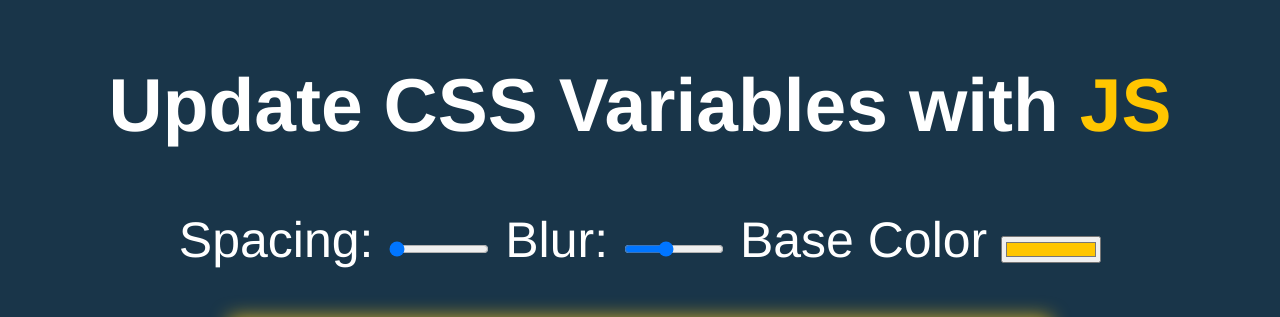
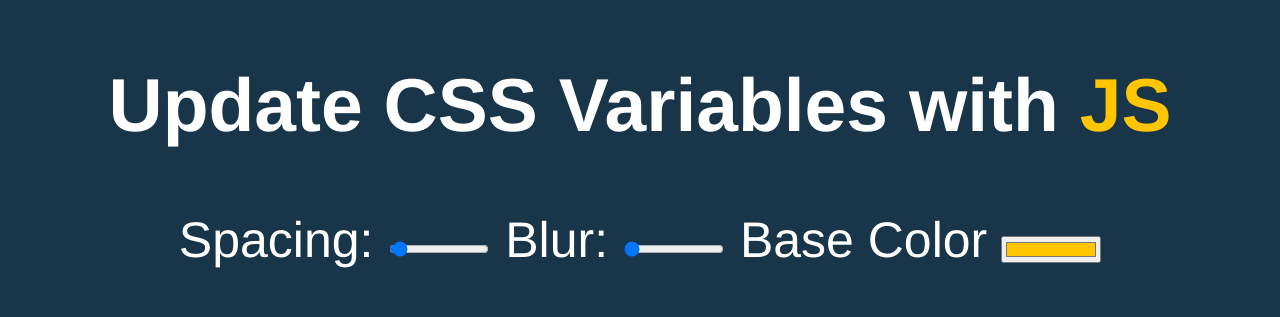
Before and after one commit to jacksen30/Using-CSS-variables-and-JS-together, a plain HTML site: page index.html in a window 1280 px wide. Shown: the top 317 px of the page. Drawn offline with Linux system fonts and the light colour scheme; grey boxes are pictures that could not be loaded.

Commit message:
update default variable values and slider positions to match, comment out 'change' event listener

```diff
--- a/index.html
+++ b/index.html
@@ -12,10 +12,10 @@
 
   <div class="controls">
     <label for="spacing">Spacing:</label>
-    <input id="spacing" type="range" name="spacing" min="10" max="200" value="10" data-sizing="px">
+    <input id="spacing" type="range" name="spacing" min="10" max="200" value="15" data-sizing="px">
 
     <label for="blur">Blur:</label>
-    <input id="blur" type="range" name="blur" min="0" max="25" value="10" data-sizing="px">
+    <input id="blur" type="range" name="blur" min="0" max="25" value="0" data-sizing="px">
 
     <label for="base">Base Color</label>
     <input id="base" type="color" name="base" value="#ffc600">
--- a/main.js
+++ b/main.js
@@ -5,7 +5,7 @@ function handleUpdate() {
     document.documentElement.style.setProperty(`--${this.name}`, this.value + suffix);
     }
 
-inputs.forEach(input => input.addEventListener('change', handleUpdate));
-
 /* 'mousemove' wouldn't work for dynamically updating change on input so changed to 'input' */
 inputs.forEach(input => input.addEventListener('input', handleUpdate));
+
+/* inputs.forEach(input => input.addEventListener('change', handleUpdate)); */
--- a/styles/style.css
+++ b/styles/style.css
@@ -2,8 +2,8 @@
 
 :root {
     --base: #ffc600;
-    --spacing: 10px;
-    --blur: 10px;
+    --spacing: 15px;
+    --blur: 0px;
 }
 
 
```
